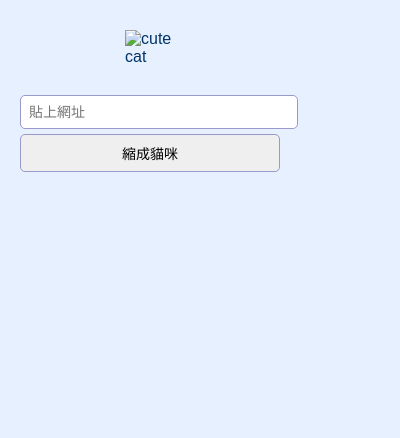
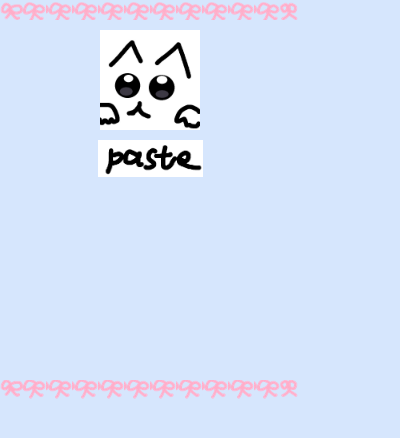
Before and after one commit to t1255ke/cat_url, a browser extension: page chrome_extension/popup.html in a window 400 px wide. Drawn offline with Linux system fonts and the light colour scheme.

Commit message:
Auto commit 2026/01/18 週日  1:37:09.81

```diff
--- a/chrome_extension/popup.html
+++ b/chrome_extension/popup.html
@@ -5,50 +5,54 @@
 <style>
 body{
     width:260px;
+    height:360px; /* popup 高度 */
     font-family:sans-serif;
-  margin:10px;
-  background-color:#E6F0FF; /* 淡藍 */
-  color:#003366; /* 深藍文字 */
-  border-radius:10px;
-  padding:10px;
+    margin:0;
+    background-color:#d6e6fd;
+    color:#003366;
+    border: 20px solid transparent; /* 邊框寬度 */
+    border-image: url('assets/ribbon.png') 30 round; /* 緞帶圖片 */
+    border-image-slice: 30; /* 根據圖片留邊比例 */
 }
-input,button{
-  width:100%;
-  margin-top:5px;
-  padding:8px;
-  font-size:14px;
-  border-radius:5px;
-  border:1px solid #99c;
+#result{margin-top:10px;
+        text-align: center;
+        color: #f986c0;
+        font-weight: bold;
+        word-break:break-all;
+        font-size:20px;
       }
-#result{margin-top:10px;word-break:break-all;}
 #cat{font-size:20px;text-align:center;margin:5px 0;}
-#copy{
-  display:none;
-  background-color:#3399FF;
-  color:white;
-  border:none;
+img.button{
+    display:block;
+    width:105px;
+    height:auto;
+    margin:10px auto;
     cursor:pointer;
+    transition: transform 0.2s;
 }
-#copy:hover{
-  background-color:#0066CC;
+img.button:hover{
+    transform: scale(1.1);
 }
-img{
+img#topIcon{
+    width:100px;
+    height:auto;
     display:block;
     margin:10px auto;
-  width:50px;
-  height:50px;
 }
 </style>
 </head>
 <body>
 
-<img src="./assets//icon.jpg" alt="cute cat">
-<input id="url" placeholder="貼上網址">
-<button id="shorten">縮成貓咪</button>
+<img id="topIcon" src="assets/icon.jpg" alt="cute cat">
+
+<!-- 生成短網址按鈕 -->
+<img id="generate" class="button" src="assets/paste.png" alt="生成短網址">
 
 <p id="cat"></p>
 <p id="result"></p>
-<button id="copy">複製短網址</button>
+
+<!-- 複製按鈕，初始隱藏 -->
+<img id="copy" class="button" src="assets/copy.png" alt="複製短網址" style="display:none;">
 
 <script src="popup.js"></script>
 </body>
--- a/chrome_extension/popup.js
+++ b/chrome_extension/popup.js
@@ -1,36 +1,44 @@
-const shortenBtn = document.getElementById("shorten");
+const generateBtn = document.getElementById("generate");
 const copyBtn = document.getElementById("copy");
-const urlInput = document.getElementById("url");
+const cat = document.getElementById("cat");
 const result = document.getElementById("result");
-const cat = document.getElementById("cat");
 
-shortenBtn.onclick = async ()=>{
-  const url = urlInput.value.trim();
-  if(!url) return alert("請輸入網址");
+generateBtn.onclick = async () => {
+  try {
+    // 抓當前分頁網址
+    chrome.tabs.query({active:true, currentWindow:true}, async (tabs) => {
+      const url = tabs[0].url;
+      if(!url) return alert("無法取得當前頁面網址");
 
-  try{
-    const res = await fetch("https://cat-url.onrender.com/short",{
-      method:"POST",
-      headers:{"Content-Type":"application/json"},
-      body: JSON.stringify({url})
+      // 呼叫短網址 API
+      const res = await fetch("https://cat-url.onrender.com/short", {
+        method: "POST",
+        headers: {"Content-Type":"application/json"},
+        body: JSON.stringify({url})
+      });
+
+      const data = await res.json();
+
+      // 顯示結果
+      result.innerText = data.short;
+      cat.innerText = data.cat;
+
+      // 生成完成後顯示複製按鈕
+      copyBtn.style.display = "block";
     });
 
-    const data = await res.json();
-    result.innerText = data.short;
-    cat.innerText = data.cat;
-    copyBtn.style.display = "block";
-  }catch(err){
+  } catch(err) {
     console.error(err);
     alert("生成短網址失敗");
   }
 };
 
-copyBtn.onclick = ()=>{
+// 複製短網址
+copyBtn.onclick = () => {
   const text = result.innerText;
-  navigator.clipboard.writeText(text).then(()=>{
-    copyBtn.innerText = "已複製!";
-    setTimeout(()=>copyBtn.innerText="複製短網址",1000);
-  }).catch(err=>{
+  navigator.clipboard.writeText(text).then(() => {
+    copyBtn.src = "assets/copy.png"; // 可換成已複製圖示
+  }).catch(err => {
     console.error(err);
     alert("複製失敗");
   });
```
Also changed, not shown: chrome_extension/assets/copy.png (added), chrome_extension/assets/icon128.png (added), chrome_extension/assets/icon16.png (added), chrome_extension/assets/icon32.png (added), chrome_extension/assets/icon48.png (added), chrome_extension/assets/paste.png (added), chrome_extension/assets/ribbon.png (added), chrome_extension/manifest.json, 1 other file. Lines whose indentation alone changed are shown as unchanged.
